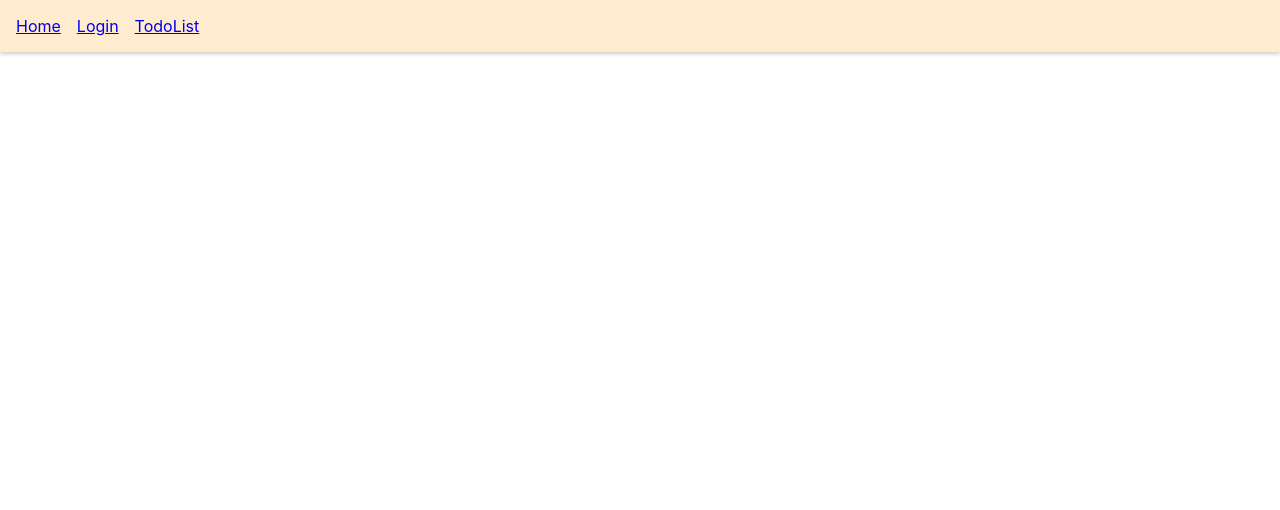
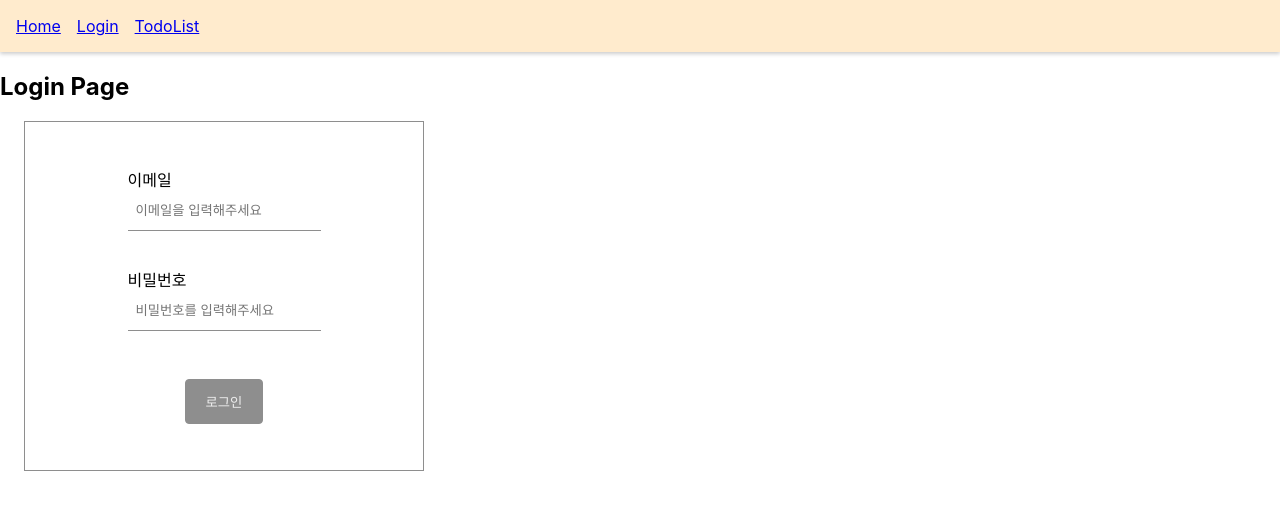
Before and after one commit to Yena-Yun/wanted-pre-onboarding-challenge-fe-1-August, a React (Create React App) app: page /auth in a window 1280 px wide. Before the commit this address had no page. Shown: the top 510 px of the page. Built offline with nearby package versions, Linux system fonts and the light colour scheme.

Commit message:
:sparkles: 로그인 폼 작성, 유효성 처리

```diff
--- a/src/App.tsx
+++ b/src/App.tsx
@@ -13,7 +13,7 @@ function App() {
           <NavHeader />
           <Routes>
             <Route path='/' element={<Home />} />
-            <Route path='/login' element={<Login />} />
+            <Route path='/auth' element={<Login />} />
             <Route path='/todos' element={<TodoList />} />
             <Route path='/todo/:todoId' element={<Todo />} />
           </Routes>
--- a/src/components/Login.tsx
+++ b/src/components/Login.tsx
@@ -1,7 +1,105 @@
+import React, { useState } from 'react';
+import styled from 'styled-components';
+
 export const Login = () => {
+  const [emailValue, setEmailValue] = useState('');
+  const [pwdValue, setPwdValue] = useState('');
+  const [activeSubmitBtn, setActiveSubmitBtn] = useState(false);
+
+  const handleSubmit = (e: React.FormEvent<HTMLFormElement>) => {
+    e.preventDefault();
+    console.log('submit 버튼 클릭!');
+
+    if (!String(emailValue).includes('.'))
+      alert('이메일에 "."을 포함해주세요.');
+
+    if (emailValue === null || pwdValue === null)
+      alert('이메일과 비밀번호를 모두 입력해주세요.');
+    else setActiveSubmitBtn(true);
+  };
+
+  const handleChange = (e: React.ChangeEvent<HTMLInputElement>, type = '') => {
+    if (emailValue !== '' && pwdValue !== '') setActiveSubmitBtn(true);
+
+    const { value } = e.target;
+    if (type === 'email') setEmailValue(String(value));
+    else if (type === 'password') setPwdValue(String(value));
+  };
+
   return (
     <>
-      <h2>LoginPage</h2>
+      <h2>Login Page</h2>
+      <Form onSubmit={(e) => handleSubmit(e)}>
+        <Content>
+          <Label>
+            이메일
+            <Input
+              type='email'
+              placeholder='이메일을 입력해주세요'
+              value={emailValue}
+              onChange={(e) => handleChange(e, 'email')}
+              autoFocus
+            />
+          </Label>
+          <Label>
+            비밀번호
+            <Input
+              type='password'
+              minLength={8}
+              placeholder='비밀번호를 입력해주세요'
+              value={pwdValue}
+              onChange={(e) => handleChange(e, 'password')}
+            />
+          </Label>
+        </Content>
+        {activeSubmitBtn ? (
+          <Button active={activeSubmitBtn}>로그인</Button>
+        ) : (
+          <Button active={activeSubmitBtn} disabled>
+            로그인
+          </Button>
+        )}
+      </Form>
     </>
   );
 };
+
+const Form = styled.form`
+  display: flex;
+  flex-direction: column;
+  justify-content: center;
+  align-items: center;
+  margin-left: 24px;
+  padding: 24px;
+  width: 400px;
+  height: 350px;
+  border: 1px solid #8e8e8e;
+`;
+
+const Content = styled.div`
+  margin-bottom: 48px;
+`;
+
+const Label = styled.label`
+  display: flex;
+  flex-direction: column;
+
+  &:not(:last-child) {
+    margin-bottom: 36px;
+  }
+`;
+
+const Input = styled.input`
+  padding: 12px 8px;
+  border-bottom: 1px solid #8e8e8e;
+`;
+
+const Button = styled.button<{ active: boolean }>`
+  padding: 12px 20px;
+  border: 1px solid #8e8e8e;
+  border-radius: 4px;
+
+  background: ${({ active }) => (active ? 'blue' : '#8e8e8e')};
+  color: ${({ active }) => (active ? 'white' : '#eeeeee')};
+  cursor: ${({ active }) => (active ? 'pointer' : 'default')};
+`;
--- a/src/components/NavHeader.tsx
+++ b/src/components/NavHeader.tsx
@@ -8,7 +8,7 @@ export const NavHeader = () => {
           <Link to='/'>Home</Link>
         </li>
         <li>
-          <Link to='/login'>Login</Link>
+          <Link to='/auth'>Login</Link>
         </li>
         <li>
           <Link to='/todos'>TodoList</Link>
--- a/src/index.css
+++ b/src/index.css
@@ -1,3 +1,7 @@
+* {
+  box-sizing: border-box;
+}
+
 body {
   margin: 0;
   font-family: -apple-system, BlinkMacSystemFont, 'Segoe UI', 'Roboto', 'Oxygen',
@@ -11,6 +15,20 @@ ul,
 li {
   list-style: none;
   padding: 0;
+  cursor: pointer;
+}
+
+input {
+  border: none;
+  outline: none;
+}
+
+input:focus {
+  outline: none;
+}
+
+button {
+  background: none;
   cursor: pointer;
 }
 
```
